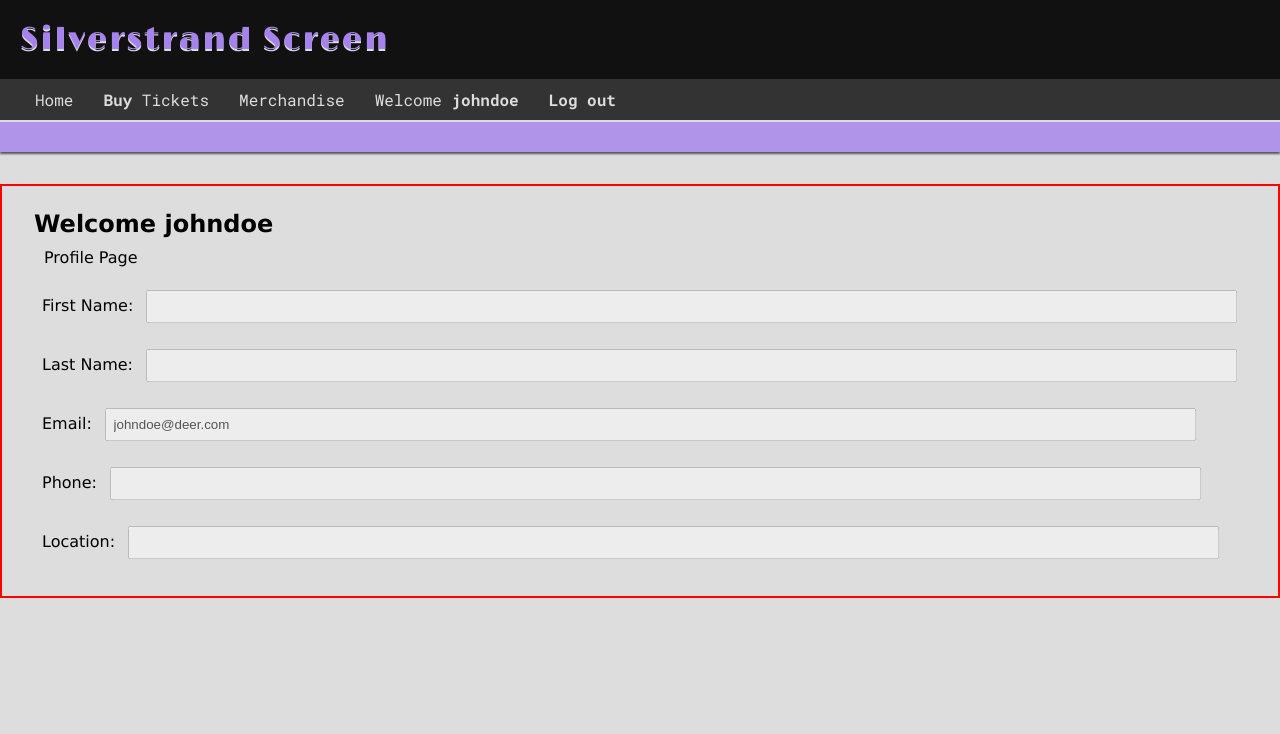
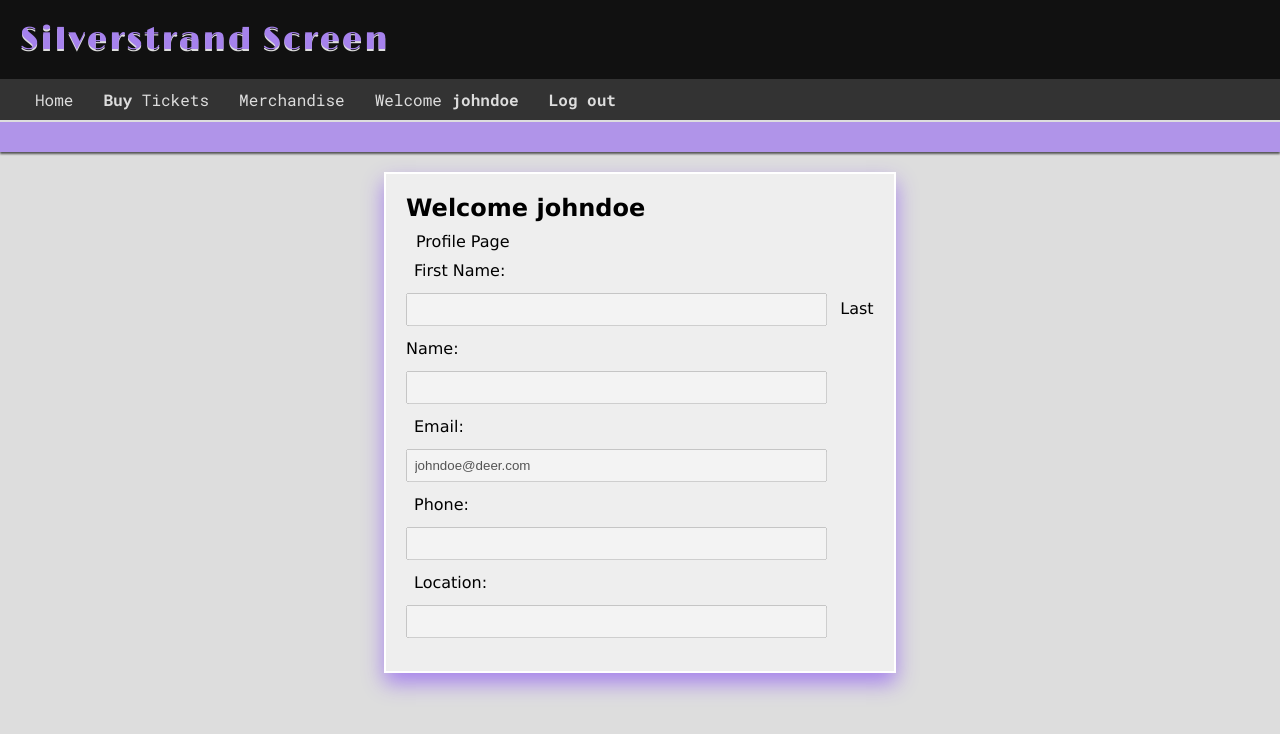
Before and after one commit to OscarHealyATU/ArthouseCinema, a PHP site: page /profile.php in a window 1280 px wide. Shown: the top 734 px of the page. Run offline with PHP 8.4, Linux system fonts and the light colour scheme; a user stored in the database is signed in; data comes from the database, SQL or seed files in the repository; data that the repository does not hold is empty.

Commit message:
adjust styling of profile

```diff
--- a/profile.php
+++ b/profile.php
@@ -30,7 +30,7 @@
 
     </nav>
     <main>
-      <div class="temporary">
+      <form id="userLogin">
         <h2>Welcome
         <?php if (isset($_SESSION['username'])) {
           echo $_SESSION['username'];
@@ -48,7 +48,7 @@
         <label for="firstName">Location:</label>
         <input type="text" name="location" id="" value="<?php echo htmlspecialchars($user['location']);?>" disabled>
 
-      </div>
+      </form>
     </main>
     <!-- footer -->
     <!-- <?php include 'components/footer.php' ?> -->
```
